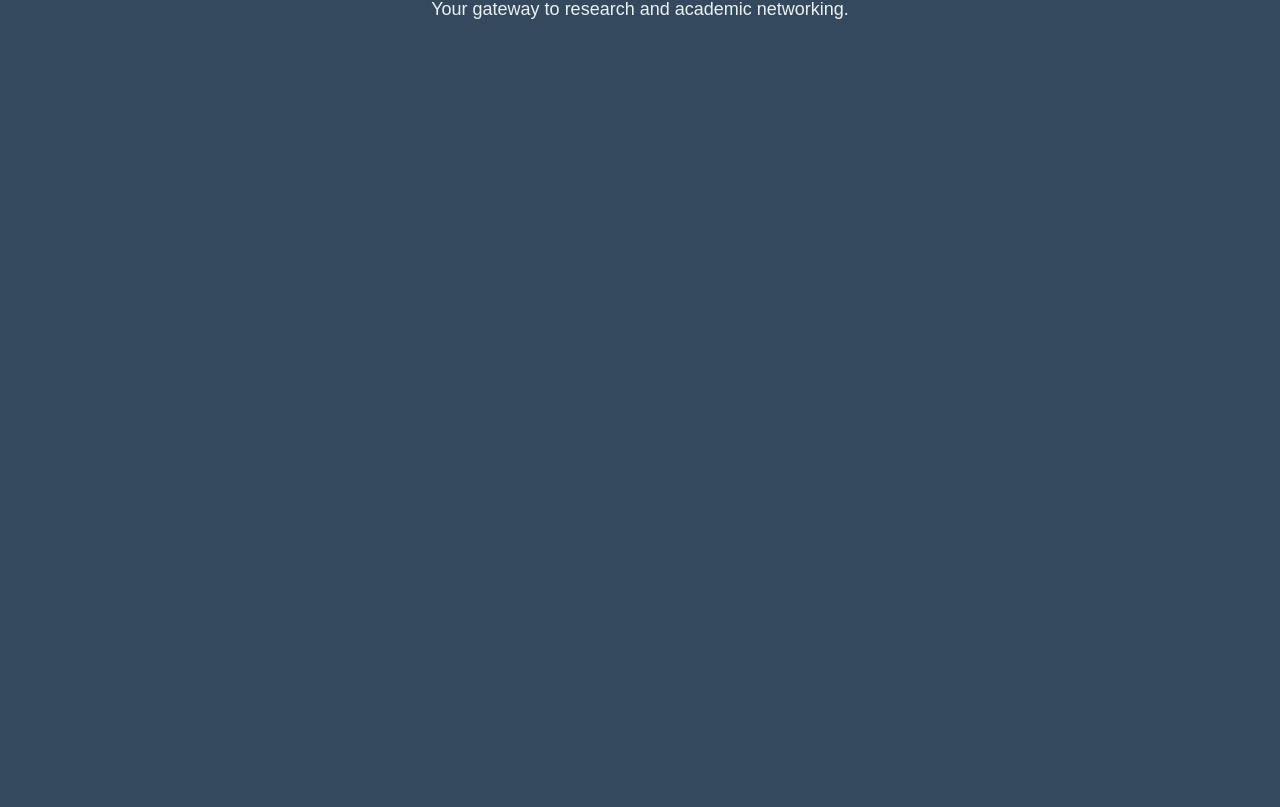
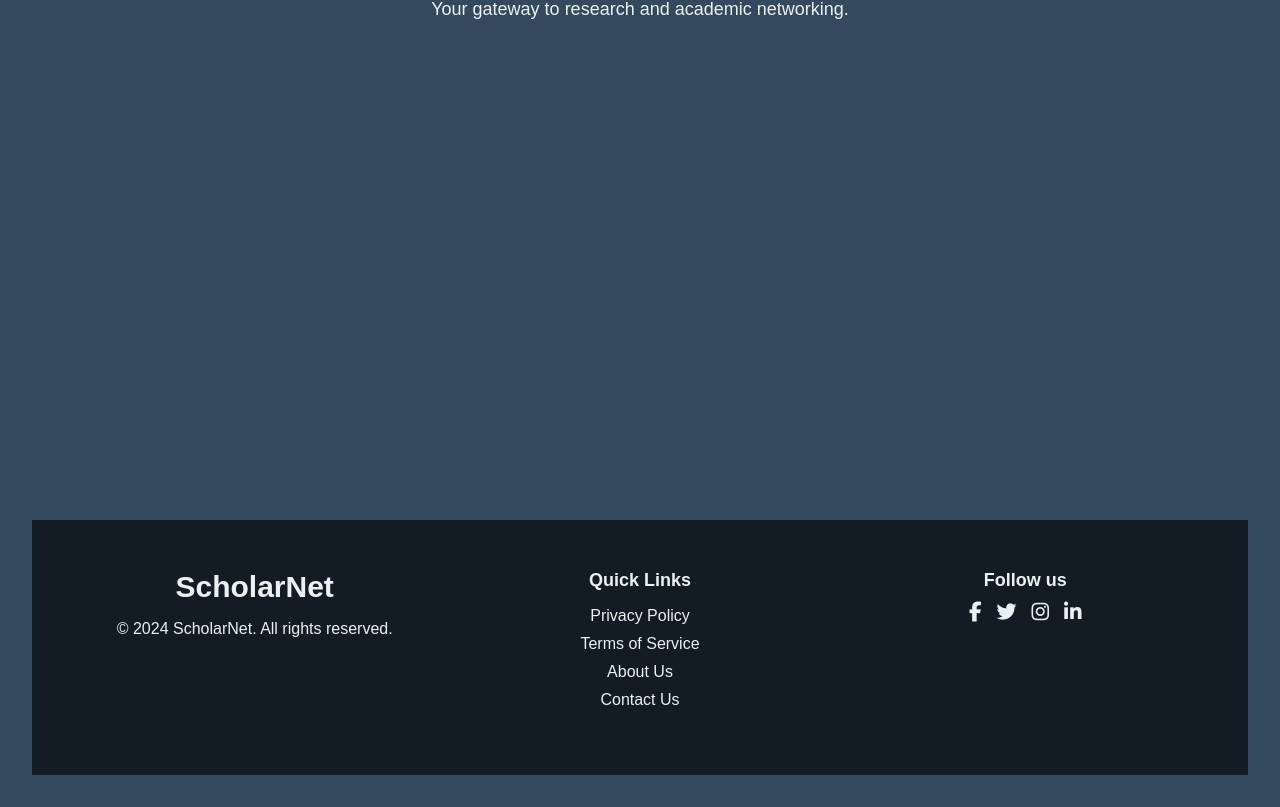
Before and after one commit to saomyaraj/ScholarNet-Frontend, a React (Vite) app: page / in a window 1280 px wide. Shown: the part 295-1102 px from the top of the page. Before the commit the page ends 800 px from the top, so only its background shows below. Built offline with nearby package versions, Linux system fonts and the light colour scheme.

Commit message:
Added Footer Section

```diff
--- a/index.html
+++ b/index.html
@@ -4,6 +4,7 @@
     <meta charset="UTF-8" />
     <link rel="icon" type="image/svg+xml" href="/vite.svg" />
     <meta name="viewport" content="width=device-width, initial-scale=1.0" />
+    <link rel="stylesheet" href="https://cdnjs.cloudflare.com/ajax/libs/font-awesome/6.0.0-beta3/css/all.min.css" integrity="sha384-k6RqeWeci5ZR/Lv4MR0sA0FfDOMM8ww5q0cKzTX5e9f5e4D6omxk0x04Qp81f1/2" crossorigin="anonymous">
     <title>ScholarNet</title>
   </head>
   <body>
--- a/package.json
+++ b/package.json
@@ -10,6 +10,7 @@
     "preview": "vite preview"
   },
   "dependencies": {
+    "@fortawesome/fontawesome-free": "^6.6.0",
     "react": "^18.3.1",
     "react-dom": "^18.3.1",
     "react-router-dom": "^6.26.0"
--- a/src/App.jsx
+++ b/src/App.jsx
@@ -1,6 +1,7 @@
 /* eslint-disable no-unused-vars */
 import React from 'react';
 import { BrowserRouter as Router, Routes, Route } from 'react-router-dom';
+import '@fortawesome/fontawesome-free/css/all.min.css';
 import './App.css'
 import LandingPage from './components/LandingPage/LandingPage.jsx'
 import Registration from './components/Login/Registration.jsx'
--- a/src/components/LandingPage/Footer.css
+++ b/src/components/LandingPage/Footer.css
@@ -0,0 +1,65 @@
+.footer {
+    margin-top: 500px;
+    background-color: #131b24;
+    color: #ecf0f1;
+    padding: 20px 0;
+}
+
+.footer-content {
+    display: flex;
+    justify-content: space-between;
+    align-items: flex-start;
+    padding: 30px;
+}
+
+.footer-left, .footer-center, .footer-right {
+    flex: 1;
+}
+
+.footer-left h3 {
+    font-size: 30px;
+    margin-bottom: 10px;
+}
+
+.footer-center h4, .footer-right h4 {
+    font-size: 18px;
+    margin-bottom: 10px;
+}
+
+.footer-center ul {
+    list-style: none;
+    padding: 0;
+}
+
+.footer-center ul li {
+    margin-bottom: 10px;
+}
+
+.footer-center ul li a {
+    color: #ecf0f1;
+    text-decoration: none;
+    transition: color 0.3s ease;
+}
+
+.footer-center ul li a:hover {
+    color: #3498db;
+}
+
+.social-icons {
+    display: flex;
+    gap: 15px;
+    justify-content: center;
+    color: #ecf0f1;
+    font-size: 20px;
+    text-decoration: none;
+    transition: color 0.3s ease;
+}
+
+.social-icons a {
+    color: inherit;
+    text-decoration: none;
+}
+
+.social-icons a:hover {
+    color: #3498db;
+}
--- a/src/components/LandingPage/Footer.jsx
+++ b/src/components/LandingPage/Footer.jsx
@@ -0,0 +1,45 @@
+/* eslint-disable no-unused-vars */
+import React from 'react';
+import {Link} from 'react-router-dom';
+import './Footer.css';
+
+const Footer = () => {
+    return (
+        <footer className='footer'>
+            <div className='footer-content'>
+                <div className='footer-left'>
+                    <h3>ScholarNet</h3>
+                    <p>&copy; 2024 ScholarNet. All rights reserved.</p>
+                </div>
+                <div className='footer-center'>
+                    <h4>Quick Links</h4>
+                    <ul>
+                        <li><a href="/privacy-policy">Privacy Policy</a></li>
+                        <li><a href="/terms-of-service">Terms of Service</a></li>
+                        <li><a href="/about-us">About Us</a></li>
+                        <li><a href="/contact-us">Contact Us</a></li>
+                    </ul>
+                </div>
+                <div className='footer-right'>
+                        <h4>Follow us</h4>
+                        <div className="social-icons">
+                        <a href="https://facebook.com" target="_blank" rel="noopener noreferrer">
+                            <i className="fab fa-facebook-f"></i>
+                        </a>
+                        <a href="https://twitter.com" target="_blank" rel="noopener noreferrer">
+                            <i className="fab fa-twitter"></i>
+                        </a>
+                        <a href="https://instagram.com" target="_blank" rel="noopener noreferrer">
+                            <i className="fab fa-instagram"></i>
+                        </a>
+                        <a href="https://linkedin.com" target="_blank" rel="noopener noreferrer">
+                            <i className="fab fa-linkedin-in"></i>
+                        </a>
+                    </div>
+                </div>
+            </div>
+        </footer>
+    );
+};
+
+export default Footer;
--- a/src/components/LandingPage/Header.css
+++ b/src/components/LandingPage/Header.css
@@ -20,7 +20,7 @@
     font-weight: bold;
     color: #ecf0f1;
     text-decoration: none;
-    margin-left: -100px;
+    margin-left: -20px;
 }
 
 .navbar-center {
--- a/src/components/LandingPage/LandingPage.jsx
+++ b/src/components/LandingPage/LandingPage.jsx
@@ -3,9 +3,8 @@ import React, {useState} from 'react';
 import {Link} from 'react-router-dom';
 import { useNavigate } from 'react-router-dom';
 import './LandingPage.css';
-import Registration from '../Login/Registration.jsx';
-import Login from '../Login/LoginPage.jsx';
 import Header from './Header';
+import Footer from './Footer';
 
 const LandingPage = () => {
     return (
@@ -15,6 +14,7 @@ const LandingPage = () => {
                 <h1>Welcome to ScholarNet</h1>
                 <p>Your gateway to research and academic networking.</p>
             </div>
+            <Footer />
         </div>
     );
 }
```
Also changed, not shown: 1 other file (tests, documents, lock files or other folders).
